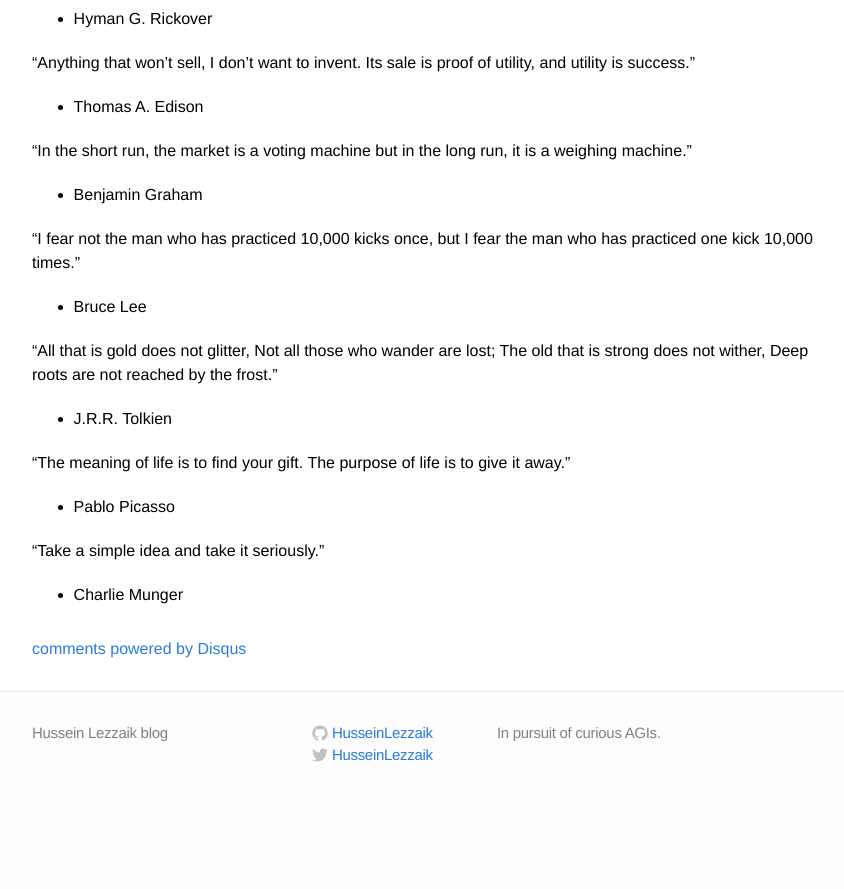
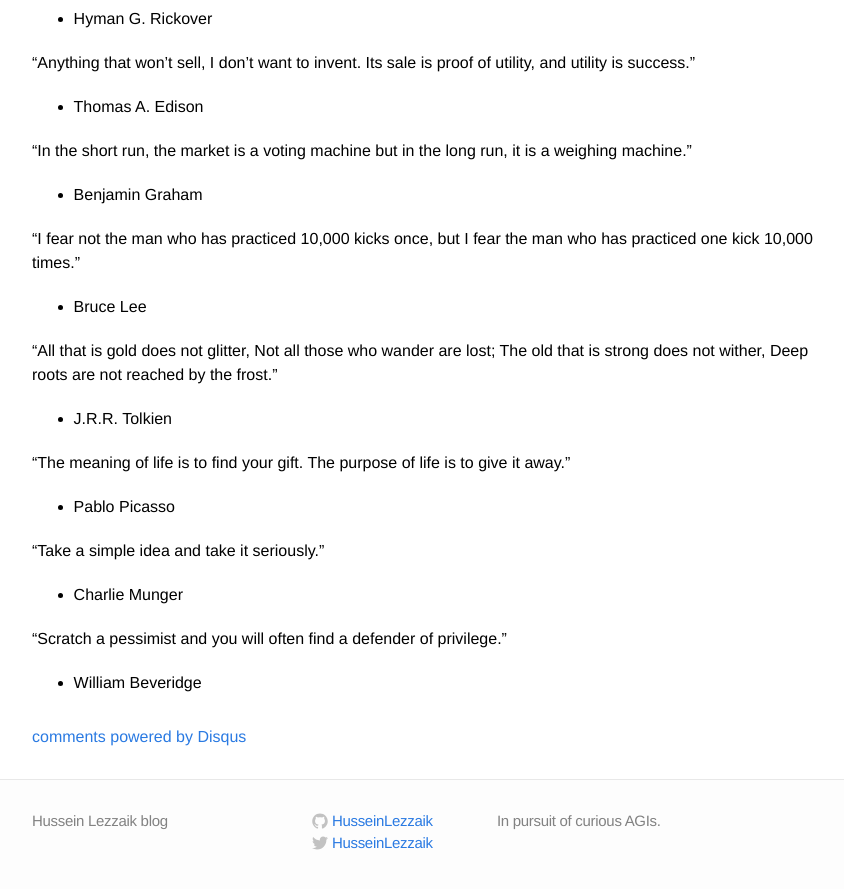
Before and after one commit to HusseinLezzaik/husseinlezzaik.github.io, a Jekyll site: the page built from _posts/2023-07-01-Quotes.md, in a window 1280 px wide and 900 px high, scrolled down 43686 px. Shown: the top 889 px of the window, without its empty margins (208-1052 px from the left). Built offline with Jekyll 4.4.1, drawn with Linux system fonts in a browser that asks for light colours; comment, search, counter and statistics services are not loaded; before the commit the page ends 44498 px from its top, so only the background shows below that.

Commit message:
Update 2023-07-01-Quotes.md

```diff
--- a/_posts/2023-07-01-Quotes.md
+++ b/_posts/2023-07-01-Quotes.md
@@ -1654,3 +1654,7 @@
 “Take a simple idea and take it seriously.”
 
 - Charlie Munger
+
+"Scratch a pessimist and you will often find a defender of privilege."
+
+- William Beveridge
```
